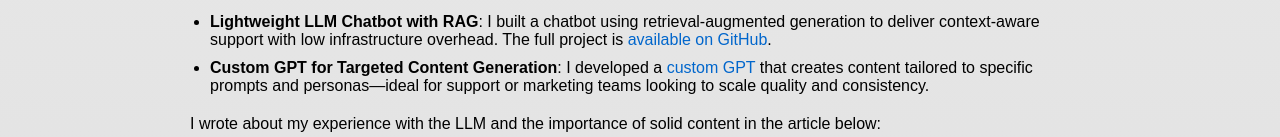
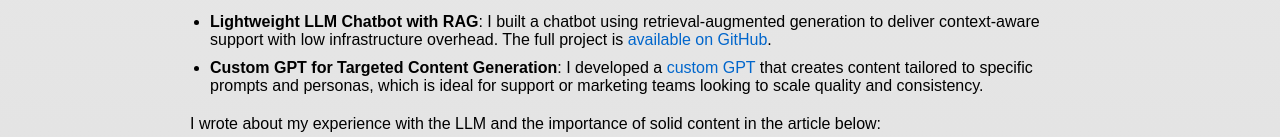
Before and after one commit to paulzim/paulzim.github.io, a plain HTML site: page ai.html in a window 1280 px wide. Shown: the part 815-952 px from the top of the page. Drawn offline with Linux system fonts and the light colour scheme.

Commit message:
minor edit

```diff
--- a/ai.html
+++ b/ai.html
@@ -180,7 +180,7 @@
     <p>After Cisco, I consulted on community engagement and AI enablement. My AI-focused projects included:</p>
     <ul>
       <li><strong>Lightweight LLM Chatbot with RAG</strong>: I built a chatbot using retrieval-augmented generation to deliver context-aware support with low infrastructure overhead. The full project is <a href="https://github.com/paulzim/nttv_chatbot_ext" target="_blank">available on GitHub</a>.</li>
-      <li><strong>Custom GPT for Targeted Content Generation</strong>: I developed a <a href="https://chatgpt.com/g/g-67f1b3ef03c48191a7e1eac2587e79f6-ninja-training-gpt" target="_blank">custom GPT</a> that creates content tailored to specific prompts and personas—ideal for support or marketing teams looking to scale quality and consistency.</li>
+      <li><strong>Custom GPT for Targeted Content Generation</strong>: I developed a <a href="https://chatgpt.com/g/g-67f1b3ef03c48191a7e1eac2587e79f6-ninja-training-gpt" target="_blank">custom GPT</a> that creates content tailored to specific prompts and personas, which is ideal for support or marketing teams looking to scale quality and consistency.</li>
     </ul>
     <p>I wrote about my experience with the LLM and the importance of solid content in the article below:</p>
 
```
